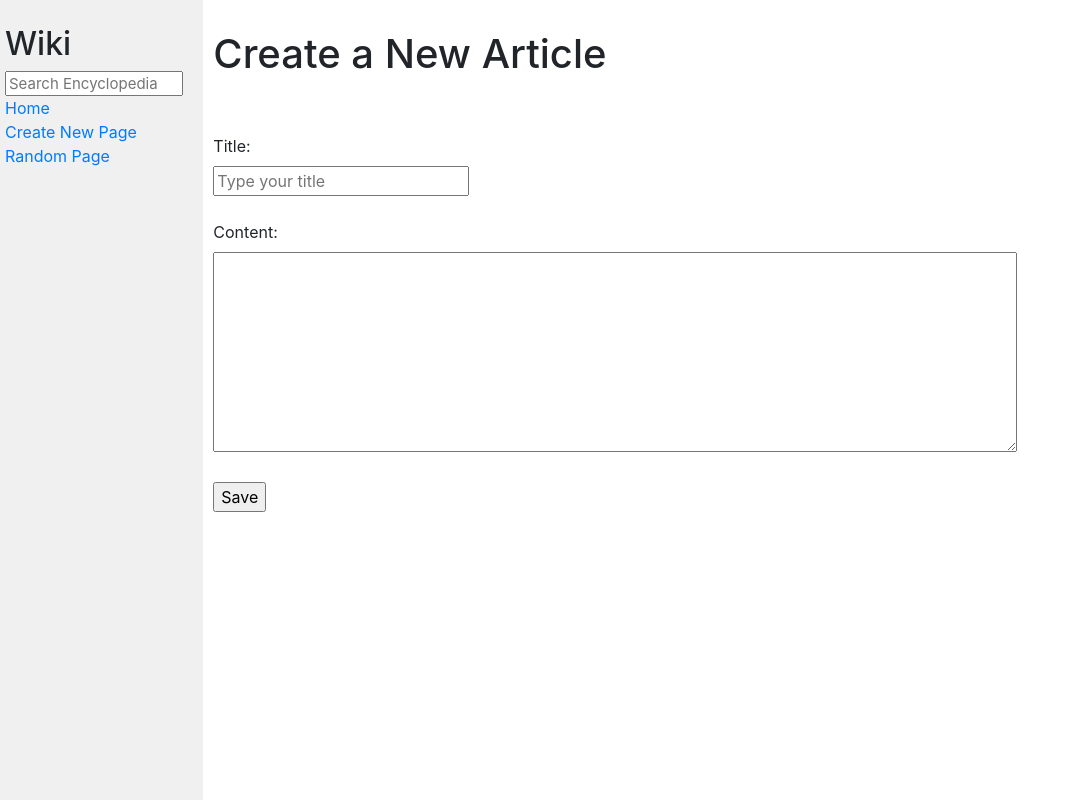
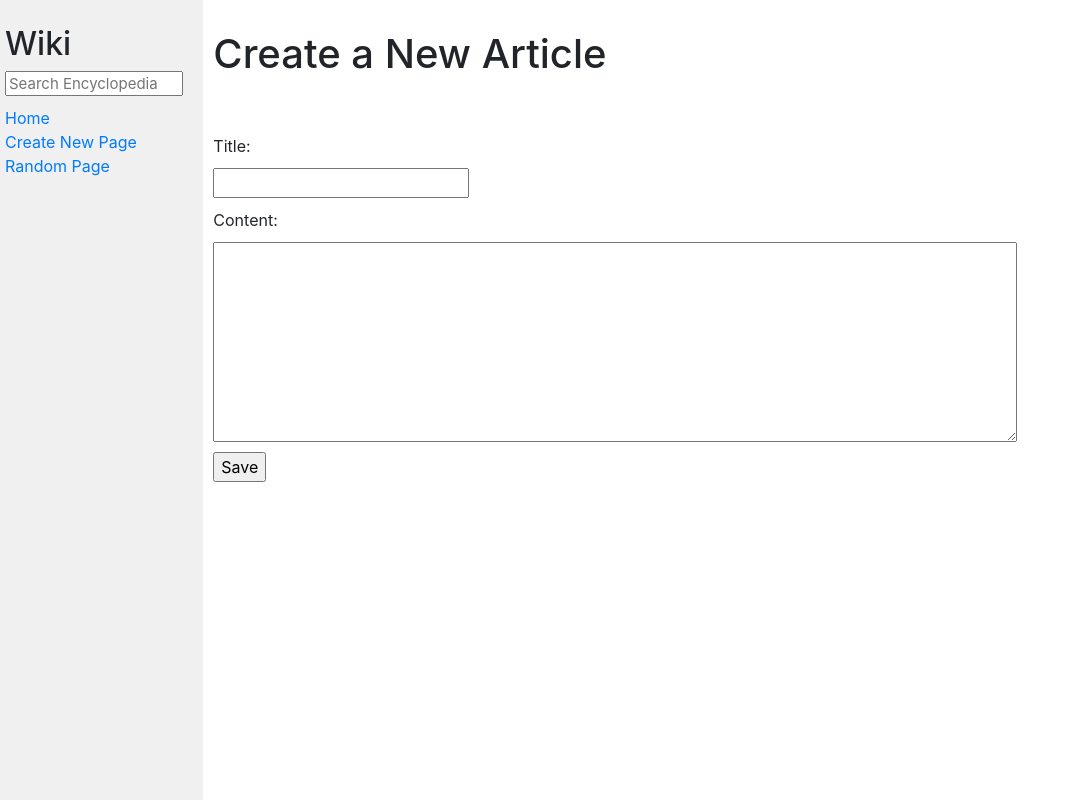
Before and after one commit to amirn003/wiki, a Django app: page /wiki/add/ in a window 1280 px wide. Shown: the whole page, without its empty margins (0-1075 px from the left). Run offline with Django 3.2, Linux system fonts and the light colour scheme; some libraries are stand-ins or nearby versions.

Commit message:
add django form to create an article

```diff
--- a/encyclopedia/static/encyclopedia/styles.css
+++ b/encyclopedia/static/encyclopedia/styles.css
@@ -10,6 +10,11 @@ code {
 h1 {
     margin-top: 0px;
     padding-top: 20px;
+}
+
+form > label, input, textarea {
+  display: block;
+  margin-bottom: 10px;
 }
 
 textarea {
--- a/encyclopedia/templates/encyclopedia/add.html
+++ b/encyclopedia/templates/encyclopedia/add.html
@@ -11,11 +11,12 @@
 
 <form action="new_entry/" method="POST">
   {% csrf_token %}
-  <label for="title">Title:</label><br>
-  <input class="" id="title" type="text" name="title" placeholder="Type your title"><br><br>
+  <!-- <label for="title">Title:</label><br>
+  <input id="title" type="text" name="title" placeholder="Type your title"><br><br>
 
   <label for="content">Content:</label><br>
-  <textarea id="content" name="content"></textarea><br><br>
+  <textarea id="content" name="content"></textarea><br><br> -->
+  {{ form }}
   <input type="submit" value="Save">
 
 </form>
--- a/encyclopedia/urls.py
+++ b/encyclopedia/urls.py
@@ -10,6 +10,4 @@ urlpatterns = [
     path("", views.index, name="index"),
     path("add/", views.add, name="add"),
     path("add/new_entry/", views.new_entry, name="new_entry")
-    # path('entries/<str:title>', views.new_entry, name = "article_path")
-
 ]
--- a/encyclopedia/views.py
+++ b/encyclopedia/views.py
@@ -1,9 +1,14 @@
 from django.shortcuts import render, redirect
 from django.http import HttpResponse, HttpResponseBadRequest
+from django import forms
+from . import util
 import random
 
-from . import util
+class ArticleForm(forms.Form):
+    title = forms.CharField(label="Title",widget=forms.TextInput(attrs={"id": "title"}))
+    content = forms.CharField(label="Content", widget=forms.Textarea)
 
+    content.widget.attrs.update({"id": "content"})
 
 def index(request):
     return render(request, "encyclopedia/index.html", {
@@ -15,7 +20,9 @@ def display_page(request, name):
     return render(request, f"entries/{name}.md")
 
 def add(request):
-    return render(request, "encyclopedia/add.html")
+    return render(request, "encyclopedia/add.html", {
+        "form": ArticleForm()
+    })
 
 def new_entry(request):
     if request.method == "POST":
```
Also changed, not shown: entries/Scipy.md (added, +3 -0 lines).
